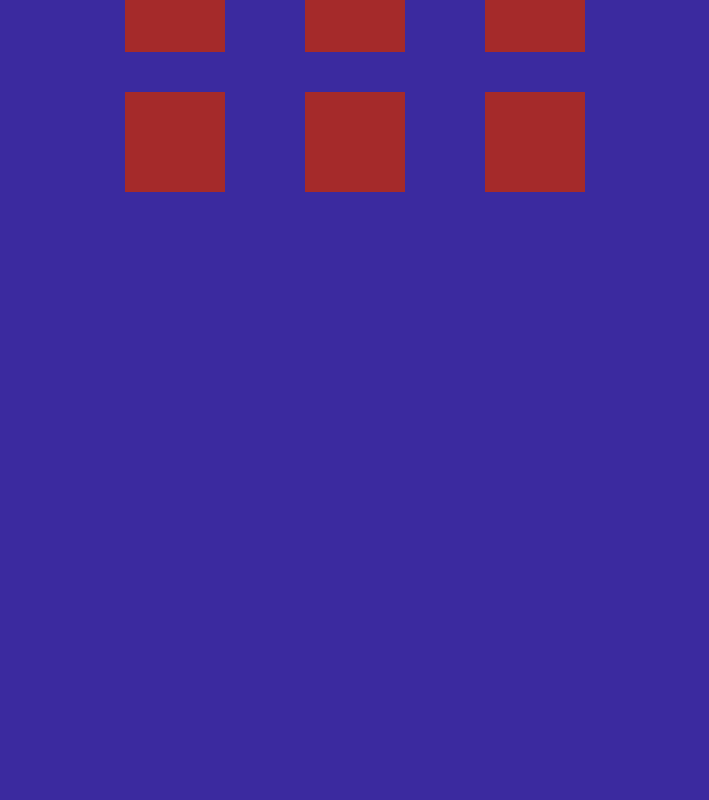
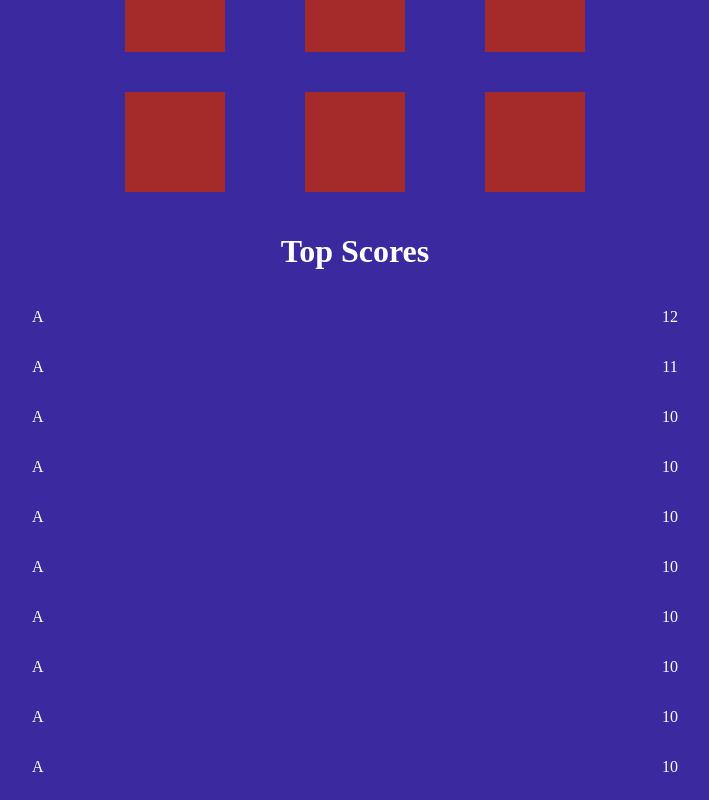
Before and after one commit to Uranus313/tic-tac-toe-web-app, a React (Vite) app in the folder XOXO site/: page / in a window 1280 px wide. Shown: the part 471-1271 px from the top of the page, without its empty margins (285-994 px from the left). Before the commit the page ends 800 px from the top, so only its background shows below. Built offline with nearby package versions, Linux system fonts and the light colour scheme.

Commit message:
creating top scores component

```diff
--- a/XOXO site/src/components/App.jsx
+++ b/XOXO site/src/components/App.jsx
@@ -1,5 +1,6 @@
 import { useState } from 'react'
 import PlayGround from './PlayGround'
+import TopPlayers from './TopPlayers'
 
 function App() {
   const [count, setCount] = useState(0)
@@ -11,6 +12,7 @@ function App() {
       <button>start</button>
       <button>SCORES</button>
       <PlayGround player1name={"Mehrbod"} player2name={"Slim"}/>
+      <TopPlayers />
     </>
   )
 }
--- /dev/null
+++ b/XOXO site/src/components/TopPlayers.jsx
@@ -0,0 +1,19 @@
+
+
+
+
+function TopPlayers(){
+    let topscores = [{name: "A", score:'12'},{name: "A", score:'11'},{name: "A", score:'10'},{name: "A", score:'10'},{name: "A", score:'10'},{name: "A", score:'10'},{name: "A", score:'10'},{name: "A", score:'10'},{name: "A", score:'10'},{name: "A", score:'10'},]
+    return(
+        <div style={{display: "flex", alignItems:"center", flexDirection:'column',width: "100%", color: "white"}}>
+            <h1>Top Scores</h1>
+            <div style={{display: "flex",alignItems: "center",width: '100%', flexDirection:'column'}}>
+                {topscores.map((item,index) => <div style={{display: 'flex', width : "100%", justifyContent: "space-around"}} key={index}>
+                    <p>{item.name}</p>
+                    <p>{item.score}</p>
+                </div> )}
+            </div>
+        </div>
+    )
+}
+export default TopPlayers;
```
